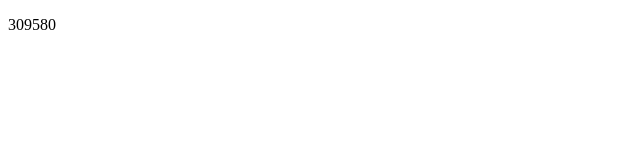
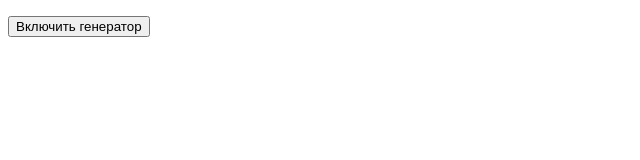
Before and after one commit to sn0wgard/amina.osinthijacking.itmo.xyz, a plain HTML site: page index.html in a window 1280 px wide. Shown: the whole page, without its empty margins (0-640 px from the left). Drawn offline with Linux system fonts and the light colour scheme.

Commit message:
Update index.html

```diff
--- a/index.html
+++ b/index.html
@@ -1,9 +1,9 @@
 <!doctype html>
 <html lang="en">
 <head>
-  <title>thash</title>
+  <title>Поздравляю!</title>
 </head>
   <body>
-  <p>309580</p>
+  <p><button type="button" name="popup-button">Включить генератор</button></p>
   </body>
 </html>
```
